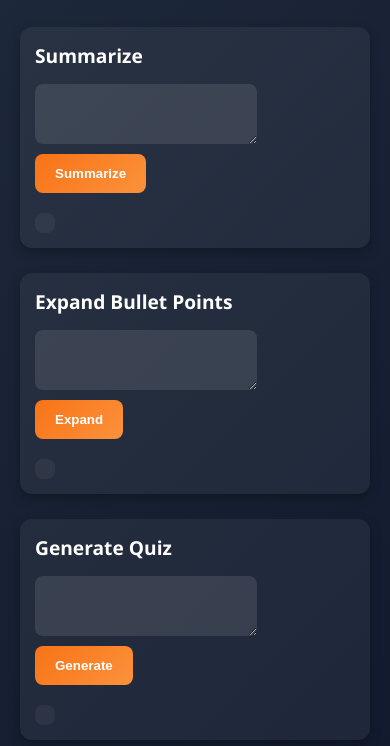
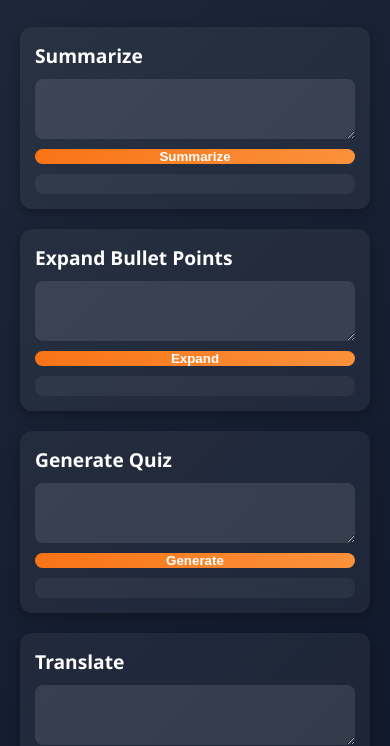
Before and after one commit to priya2339/Note-genius, a plain HTML site: page frontend/index.html in a window 390 px wide. Shown: the part 133-879 px from the top of the page. Drawn offline with Linux system fonts and the light colour scheme.

Commit message:
Update style.css

```diff
--- a/frontend/style.css
+++ b/frontend/style.css
@@ -111,8 +111,7 @@ p {
 
 
 
-
-/* ====== Reset & Base Styles ====== */
+/* ===== Reset & Base ===== */
 * {
   margin: 0;
   padding: 0;
@@ -124,27 +123,30 @@ body {
   background: linear-gradient(135deg, #1e293b, #0f172a);
   color: #fff;
   padding: 20px;
+  display: grid;
+  grid-template-columns: repeat(2, 1fr);
+  gap: 20px;
 }
 
-/* ====== Heading ====== */
+/* ===== Heading ===== */
 h1 {
+  grid-column: span 2;
   text-align: center;
-  margin-bottom: 30px;
   font-size: 2.5rem;
+  margin-bottom: 10px;
   letter-spacing: 1px;
 }
 
-/* ====== Section Layout ====== */
+/* ===== Section Box ===== */
 section {
-  display: flex;
-  align-items: flex-start;
-  gap: 10px;
-  margin-bottom: 25px;
   background: rgba(255, 255, 255, 0.05);
   padding: 15px;
   border-radius: 12px;
   box-shadow: 0 4px 12px rgba(0,0,0,0.3);
-  transition: transform 0.2s ease-in-out, box-shadow 0.2s ease;
+  display: flex;
+  flex-direction: column;
+  gap: 10px;
+  transition: transform 0.2s ease, box-shadow 0.2s ease;
 }
 
 section:hover {
@@ -152,15 +154,17 @@ section:hover {
   box-shadow: 0 6px 18px rgba(0,0,0,0.4);
 }
 
-/* ====== Section Title ====== */
+/* ===== Section Title ===== */
 section h2 {
-  flex-basis: 20%;
   font-size: 1.2rem;
-  margin-bottom: 10px;
-  min-width: 140px;
 }
 
-/* ====== Input Styles ====== */
+/* ===== Input Row (Textarea + Button) ===== */
+section div.input-row {
+  display: flex;
+  gap: 10px;
+}
+
 textarea, input[type="text"] {
   flex: 1;
   min-height: 60px;
@@ -179,16 +183,17 @@ textarea:focus, input[type="text"]:focus {
   background: rgba(255,255,255,0.15);
 }
 
-/* ====== Button Styles ====== */
+/* ===== Buttons ===== */
 button {
   background: linear-gradient(135deg, #f97316, #fb923c);
   color: white;
   border: none;
-  padding: 12px 20px;
+  padding: 0 20px;
   border-radius: 8px;
   cursor: pointer;
   font-weight: bold;
   transition: background 0.3s ease, transform 0.2s ease;
+  min-width: 100px;
 }
 
 button:hover {
@@ -200,10 +205,8 @@ button:active {
   transform: scale(0.97);
 }
 
-/* ====== Output Text ====== */
+/* ===== Output Box ===== */
 p {
-  margin-top: 10px;
-  flex-basis: 100%;
   background: rgba(255,255,255,0.05);
   padding: 10px;
   border-radius: 8px;
@@ -212,12 +215,12 @@ p {
   color: #f1f5f9;
 }
 
-/* ====== Responsive ====== */
+/* ===== Responsive ===== */
 @media (max-width: 768px) {
-  section {
-    flex-direction: column;
+  body {
+    grid-template-columns: 1fr;
   }
-  section h2 {
-    margin-bottom: 5px;
+  h1 {
+    grid-column: span 1;
   }
 }
```
